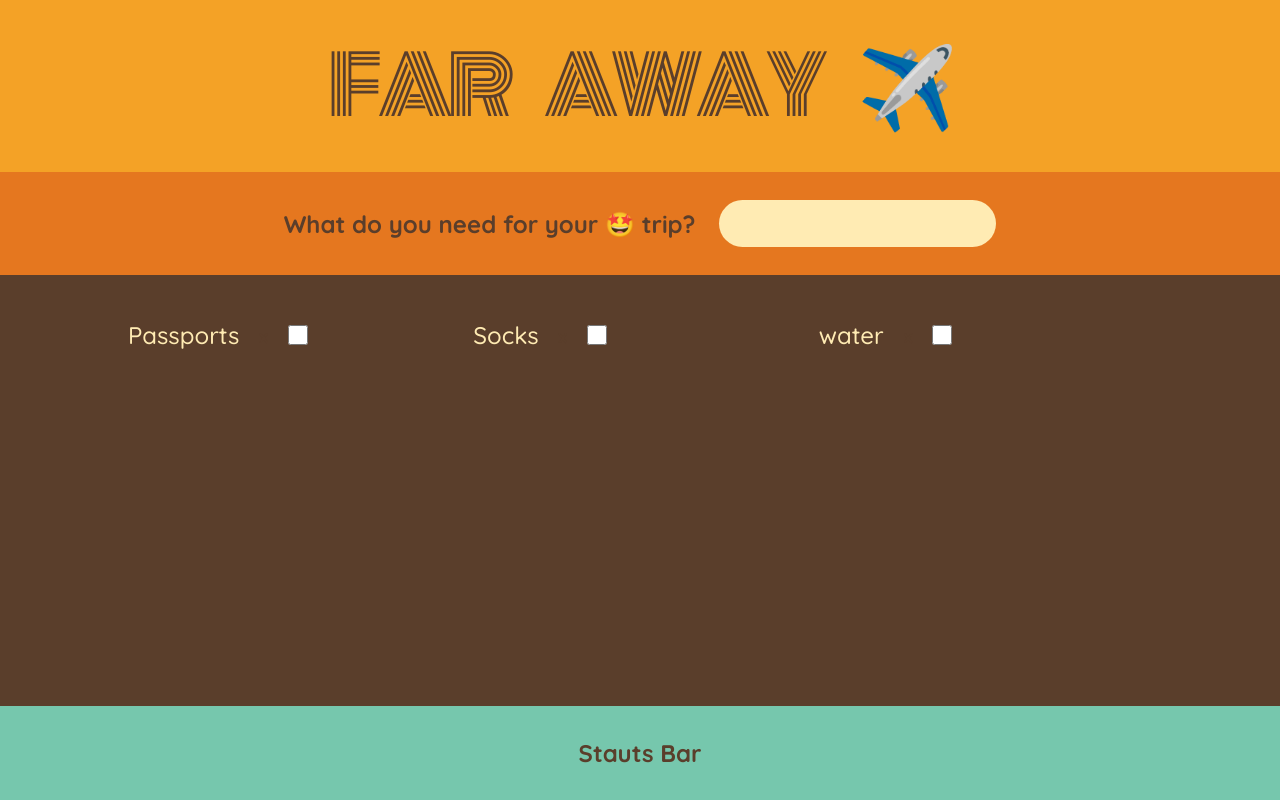
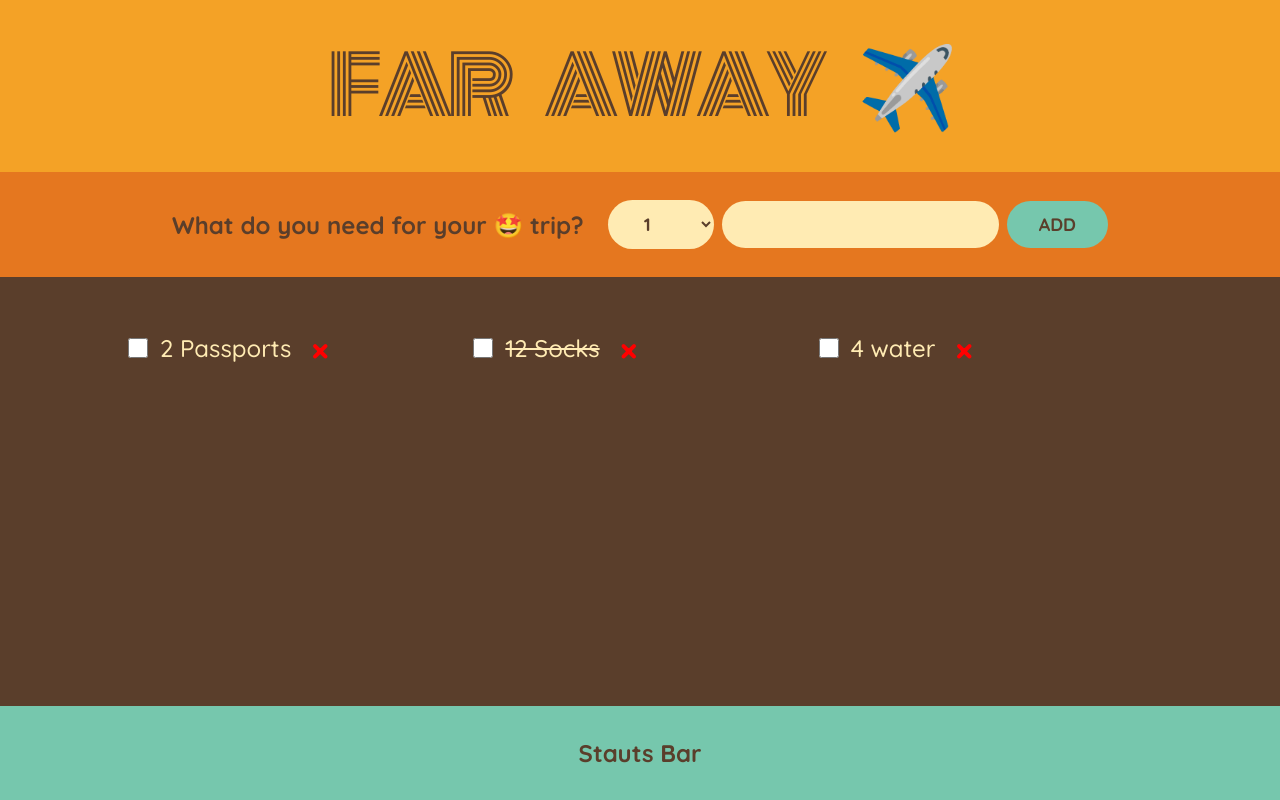
Before and after one commit to Youssefnabil88/travel-list, a React (Create React App) app: page / in a window 1280 px wide. Built offline with nearby package versions, Linux system fonts and the light colour scheme.

Commit message:
handel onSubmit event in the form

```diff
--- a/src/App.js
+++ b/src/App.js
@@ -6,7 +6,7 @@
 
 const items = [
   { id: 1, description: "Passports", quantity: 2, packed: false },
-  { id: 2, description: "Socks", quantity: 12, packed: false },
+  { id: 2, description: "Socks", quantity: 12, packed: true },
   { id: 3, description: "water", quantity: 4, packed: false }
 ];
 
--- a/src/components/Form.js
+++ b/src/components/Form.js
@@ -1,8 +1,27 @@
+import { useCallback, useState } from "react";
+
 export default function Form() {
+    const [description, setDescription] = useState("");
+    const [quantity, setQuantity] = useState(1);
+
+    function handelSubmit(e){
+        e.preventDefault();
+        const newItem = {description, quantity, id:Date.now(), packed : false};
+        setDescription('');
+        setQuantity(1);
+    }
   return (
-    <div className="add-form">
+    <form className="add-form" onSubmit={handelSubmit}>
       <h3> What do you need for your 🤩 trip?</h3>
-      <input type="text"></input>
-    </div>
+      <select onChange={(e) => setQuantity(Number(e.target.value))} value={quantity}>
+        {Array.from({ length: 20 }, (_, i) => i + 1).map((num) => (
+          <option value={num} key={num}>
+            {num}
+          </option>
+        ))}
+      </select>
+      <input type="text" onChange={(e) => setDescription(e.target.value) } value={description}></input>
+      <button ty>ADD</button>
+    </form>
   );
 }
--- a/src/components/Item.js
+++ b/src/components/Item.js
@@ -1,6 +1,10 @@
-export default function Item({itemName}){
-    return(<li> {itemName}
-        <button>x</button>
-        <input type="checkbox"></input>
-    </li>)
+export default function Item({ item }) {
+  return (
+    <li >
+      <input type="checkbox"></input>
+      <span style={item.packed ? { textDecoration: "line-through" } : {}}> {`${item.quantity}  ${item.description}`} </span>
+
+      <button style={{ color: "red", fontSize: "1.5em"}}>&times;</button>
+    </li>
+  );
 }
--- a/src/components/packingList.js
+++ b/src/components/packingList.js
@@ -5,7 +5,7 @@
     <div className="list">
       <ul>
         {items.map((item) => (
-          <Item key={item.id} itemName={item.description} />
+          <Item key={item.id} item={item} />
         ))}
       </ul>
     </div>
```
